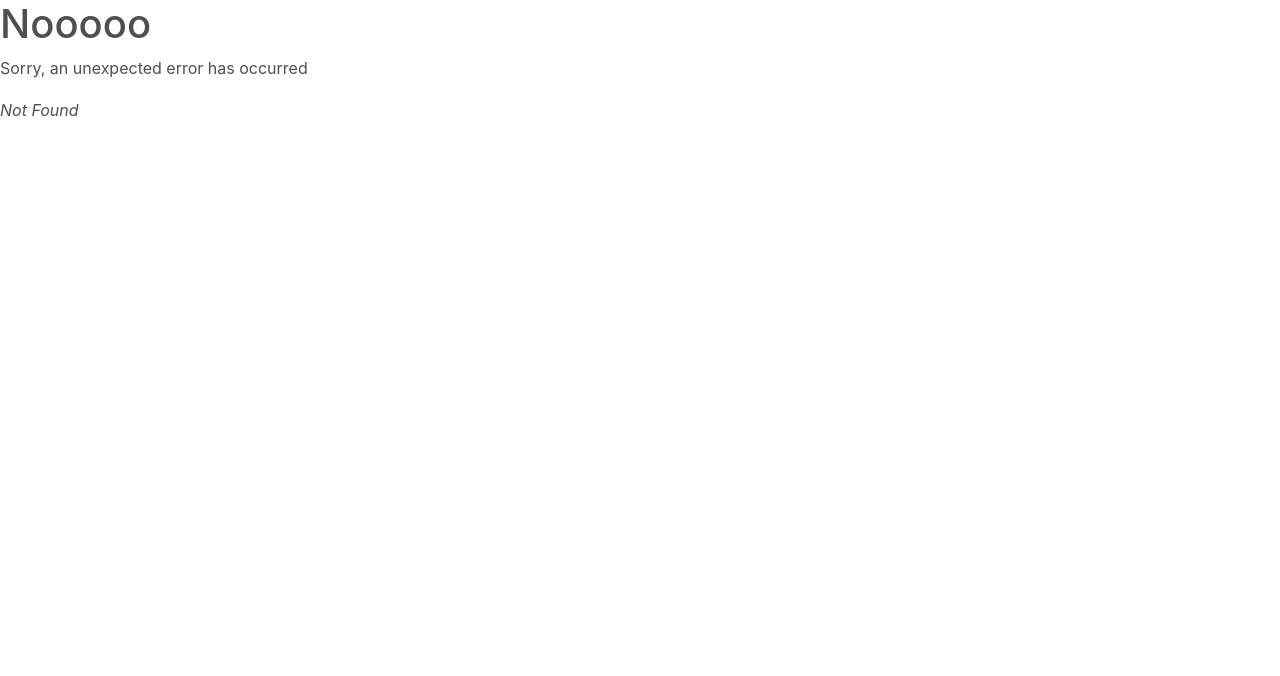
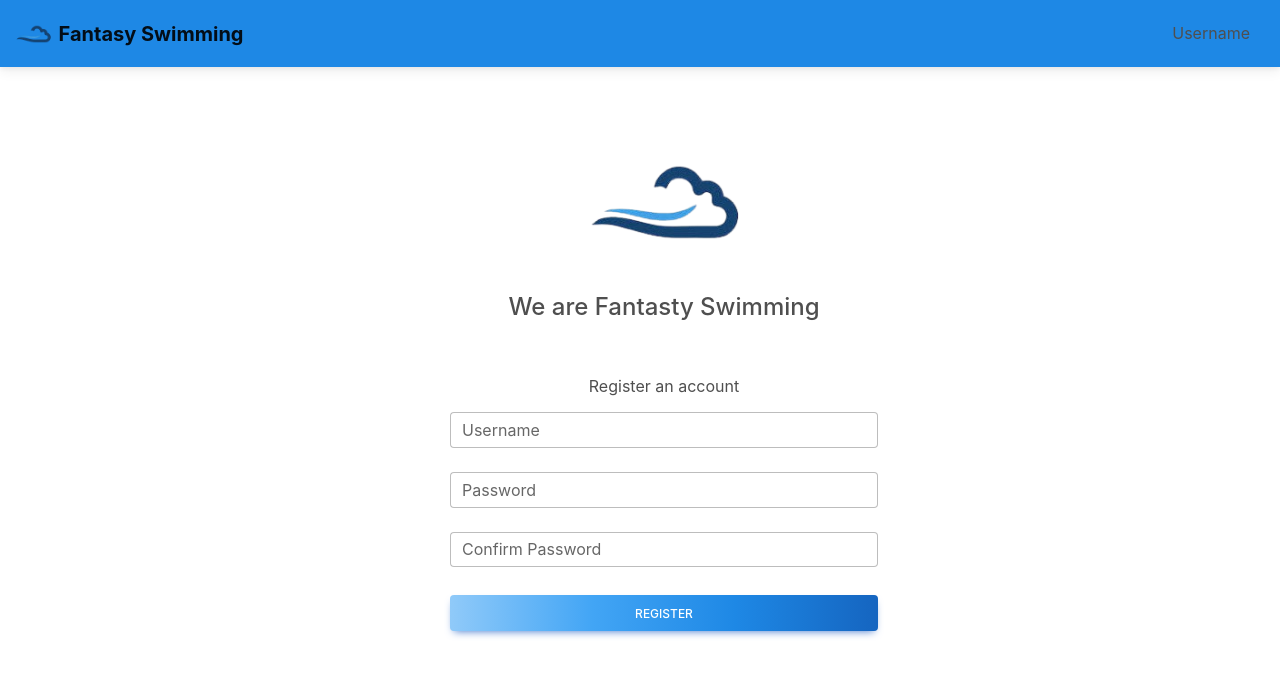
Before and after one commit to tmin23/fantasy_swim, a React (Create React App) app in the folder frontend/: page /Signup in a window 1280 px wide. Before the commit this address had no page. Shown: the top 676 px of the page. Built offline with nearby package versions, Linux system fonts and the light colour scheme.

Commit message:
added signup page

```diff
--- a/frontend/src/App.js
+++ b/frontend/src/App.js
@@ -10,6 +10,7 @@ import LoginSignup from './pages/LoginSignup/LoginSignup';
 import UserHome from "./pages/UserHome/UserHome";
 import LeagueHome from "./pages/LeagueHome/LeagueHome";
 import CreateLeague from "./pages/CreateLeague/CreateLeague"
+import Signup from "./pages/LoginSignup/Signup"
 import 'mdb-react-ui-kit/dist/css/mdb.min.css';
 
 const router = createBrowserRouter([
@@ -30,6 +31,10 @@ const router = createBrowserRouter([
   {
     path: "/CreateLeague",
     element: <CreateLeague />
+  },
+  {
+    path: "/Signup",
+    element: <Signup />
   }
 ]);
 
--- a/frontend/src/pages/LoginSignup/LoginSignup.jsx
+++ b/frontend/src/pages/LoginSignup/LoginSignup.jsx
@@ -44,7 +44,9 @@ const LoginSignup = () => {
 
                     <div className = 'd-flex flex-row align-item-center justify-content-center pb-4 mb-4'>
                         <p className = 'mb-0'>Don't have an account?</p>
-                        <MDBBtn outline className ='mx-2' color = 'danger'>Make Account</MDBBtn>
+                        <Link to="/Signup">
+                            <MDBBtn outline className ='mx-2' color = 'danger'>Make Account</MDBBtn>
+                        </Link>
                     </div>
                 </div>
             </MDBCol>
--- /dev/null
+++ b/frontend/src/pages/LoginSignup/Signup.jsx
@@ -0,0 +1,48 @@
+import React from 'react';
+import { Box } from '@mui/material';
+import {
+    MDBBtn,
+    MDBContainer,
+    MDBRow,
+    MDBCol,
+    MDBInput
+  }
+  from 'mdb-react-ui-kit';
+import swimcloudlogo from "../Assets/swimcloud.png";
+import { Link } from 'react-router-dom';
+import Header from '../../components/Header';
+
+export default function App() {
+    return (
+        <>
+            <Header />
+
+            <MDBContainer style={{width: "500px"}} className = 'my-5 gradient-form'>
+            <MDBRow>
+                <MDBCol col = '6' className = 'mb-5'>
+                    <div className = 'd-flex flex-column ms-5'>
+                        <div className = 'text-center'>
+                            <img src = {swimcloudlogo} style = {{width: '185px'}} alt = 'logo'/>
+                            <h4 className = 'mt-1 mb-5 pb-1'>We are Fantasty Swimming</h4>
+                        </div>
+
+                        <p style = {{margin: "auto", paddingBottom: "3%"}}>Register an account</p>
+
+                        <MDBInput wrapperClass='mb-4' label = 'Username' id = 'form1' type = 'email'/>
+                        <MDBInput wrapperClass='mb-4' label = 'Password' id = 'form2' type = 'password'/>
+                        <MDBInput wrapperClass='mb-4' label = 'Confirm Password' id = 'form3' type = 'password'/>
+
+                        <div className = 'text-center pt-1 mb-5 pb-1'>
+                            <Link to="/UserHome">
+                                <MDBBtn className = 'mb-4 w-100 gradient-custom-2'>Register</MDBBtn>
+                            </Link>
+
+                        </div>
+
+                    </div>
+                </MDBCol>
+            </MDBRow>
+            </MDBContainer>
+        </>
+    );
+}
```
